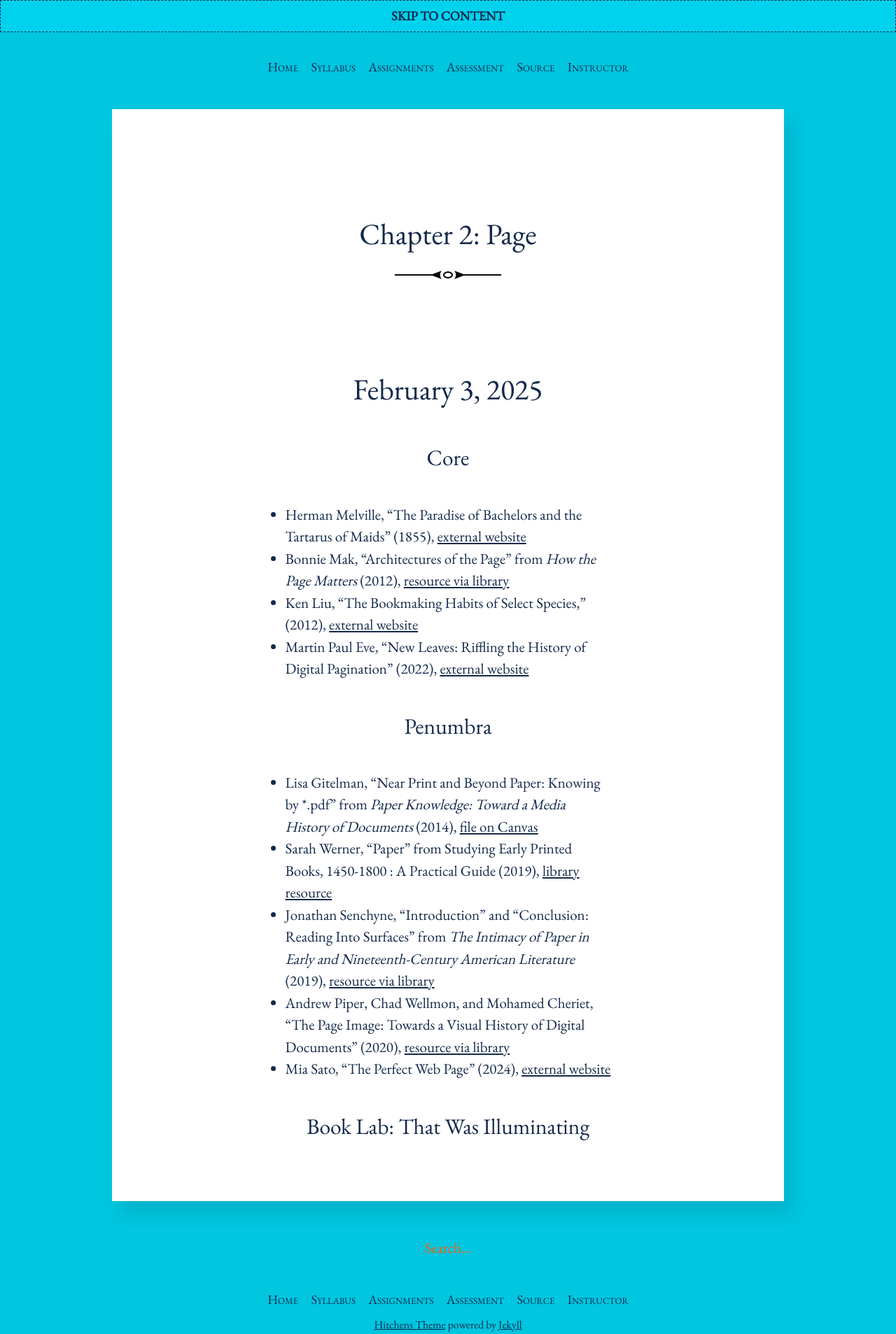
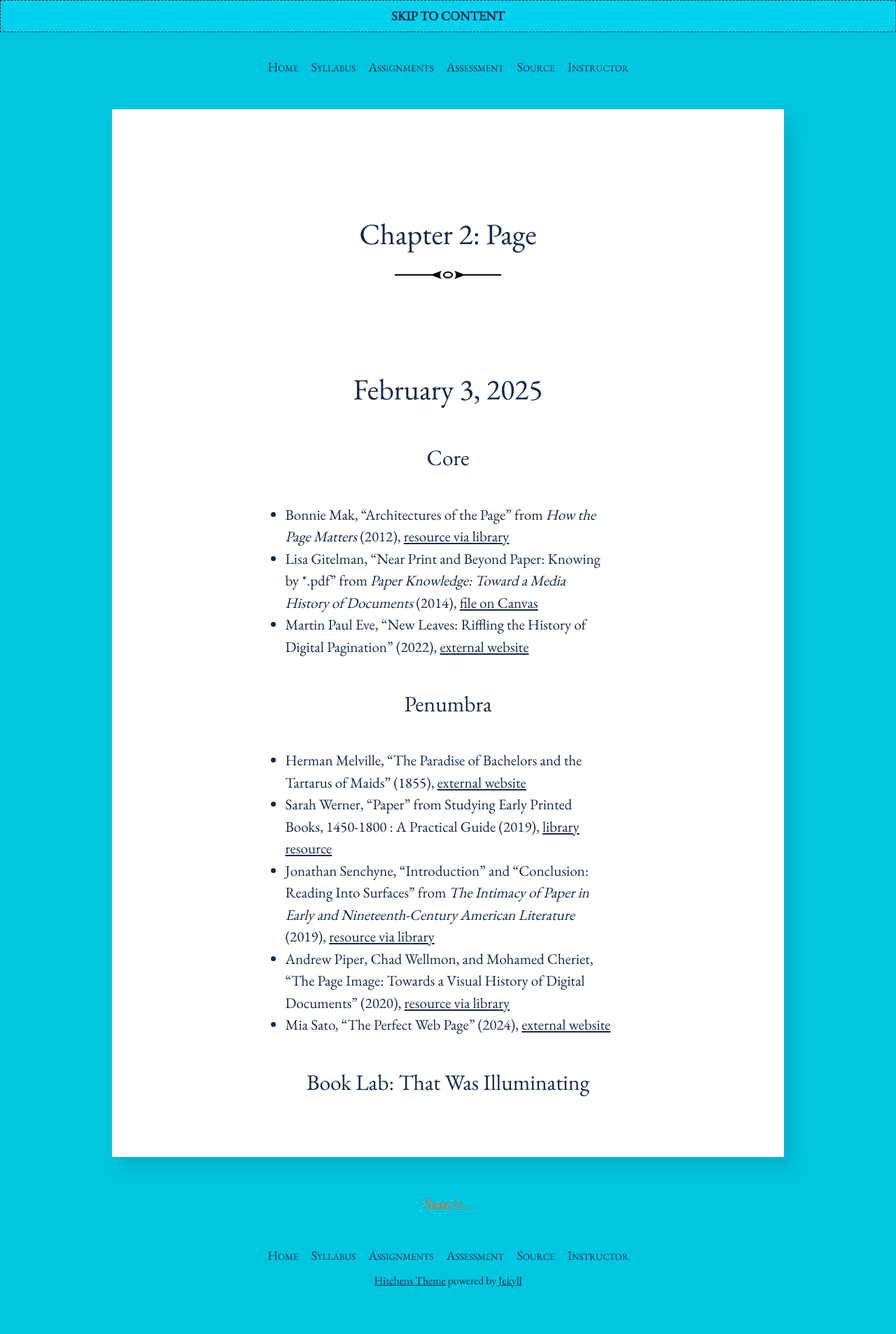
Before and after one commit to rccordell/s25bl, a Jekyll site: the page built from schedule/02-page.md, in a window 1280 px wide. Shown: the whole page at 70% size. Built offline with Jekyll 4.4.1, drawn with Linux system fonts in a browser that asks for light colours; after the commit the page ends 1886 px from its top, so only the background shows below that.

Commit message:
schedule updates

```diff
--- a/schedule/02-page.md
+++ b/schedule/02-page.md
@@ -8,14 +8,13 @@ layout: post
 
 ### Core
 
-+ Herman Melville, "The Paradise of Bachelors and the Tartarus of Maids" (1855), [external website](https://babel.hathitrust.org/cgi/pt?id=uc1.b000541557&view=1up&seq=682)
 + Bonnie Mak, “Architectures of the Page” from _How the Page Matters_ (2012), [resource via library](https://ebookcentral.proquest.com/lib/uiuc/detail.action?docID=4672399)
-+ Ken Liu, "The Bookmaking Habits of Select Species," (2012), [external website](https://www.lightspeedmagazine.com/fiction/the-bookmaking-habits-of-select-species/)
++ Lisa Gitelman, "Near Print and Beyond Paper: Knowing by \*.pdf" from _Paper Knowledge: Toward a Media History of Documents_ (2014), [file on Canvas](https://canvas.illinois.edu/courses/32809/files/folder/Readings?preview=7831903)
 + Martin Paul Eve, "New Leaves: Riffling the History of Digital Pagination" (2022), [external website](https://muse.jhu.edu/article/872063)
 
 ### Penumbra
 
-+ Lisa Gitelman, "Near Print and Beyond Paper: Knowing by \*.pdf" from _Paper Knowledge: Toward a Media History of Documents_ (2014), [file on Canvas](https://canvas.illinois.edu/courses/32809/files/folder/Readings?preview=7831903)
++ Herman Melville, "The Paradise of Bachelors and the Tartarus of Maids" (1855), [external website](https://babel.hathitrust.org/cgi/pt?id=uc1.b000541557&view=1up&seq=682)
 + Sarah Werner, “Paper” from Studying Early Printed Books, 1450-1800 : A Practical Guide (2019), [library resource](http://www.library.illinois.edu.proxy2.library.illinois.edu/proxy/go.php?url=https://search-ebscohost-com.proxy2.library.illinois.edu/login.aspx?direct=true&db=nlebk&AN=1991322&site=eds-live&scope=site&ebv=EK&ppid=Page-__-34)
 + Jonathan Senchyne, "Introduction" and "Conclusion: Reading Into Surfaces" from _The Intimacy of Paper in Early and Nineteenth-Century American Literature_ (2019), [resource via library](https://muse-jhu-edu.proxy2.library.illinois.edu/book/78288)
 + Andrew Piper, Chad Wellmon, and Mohamed Cheriet, "The Page Image: Towards a Visual History of Digital Documents" (2020), [resource via library](https://muse-jhu-edu.proxy2.library.illinois.edu/article/770717)
```
Also changed, not shown: schedule/03-book.md (+1 -0 lines).
